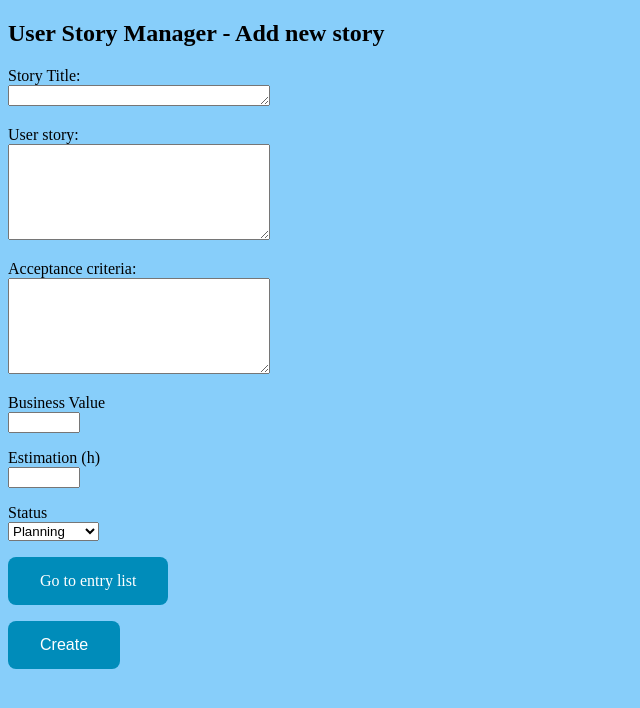
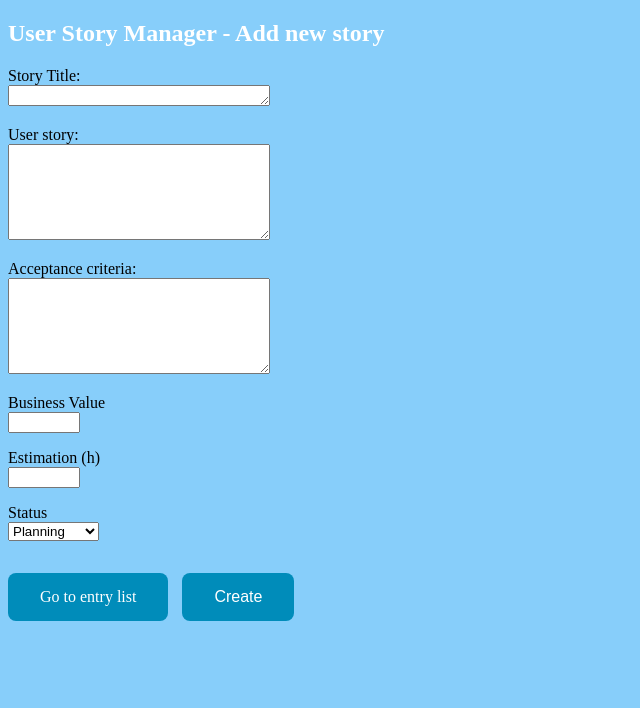
Before and after one commit to peterosz/super-sprinter-3000-peterosz, a Flask app: page /story in a window 1280 px wide. Shown: the top 708 px of the page, without its empty margins (0-640 px from the left). Run offline with Flask 2, Linux system fonts and the light colour scheme.

Commit message:
style works

```diff
--- a/database.csv
+++ b/database.csv
@@ -1,3 +1,3 @@
-1;Peti sztorija;sok sok butaság;nincs ilyen;100;19.5;In Progress
 3;Dark endless;the bane of the earth is mankind itself;none;200;2;Done
-2;Star Wars;tyúú tyúú tyúú bzzz krrrk tyúú;all welcome;1500;40;TODO
+2;Star Wars;tyúú tyúú tyúú bzzz krrrk tyúú;all welcome!;1500;40;TODO
+1;Peti sztorija;sok sok butaság;nincs ilyen;100;30.5;In Progress
--- a/static/style.css
+++ b/static/style.css
@@ -1,15 +1,3 @@
-#button {
-    background-color: #008CBA ;
-    border: none;
-    color: white;
-    padding: 15px 32px;
-    text-align: center;
-    text-decoration: none;
-    display: inline-block;
-    font-size: 16px;
-    border-radius: 8px;
-}
-
 body {
     background-color: lightskyblue;
 }
@@ -31,3 +19,20 @@ th {
     background-color: #008CBA;
     color: white;
 }
+h2 {
+    text-align: middle;
+    color: white;
+}
+#button {
+    background-color: #008CBA ;
+    border: none;
+    color: white;
+    padding: 15px 32px;
+    text-align: center;
+    text-decoration: none;
+    display: inline-block;
+    font-size: 16px;
+    border-radius: 8px;
+}
+#bottom_button1 {display:inline-block;margin-right:10px;}
+#bottom_button2 {display:inline-block;}
--- a/templates/form.html
+++ b/templates/form.html
@@ -3,7 +3,7 @@
     {% if not story_id %}
     <head>
         <title>Super Sprinter 3000 - Add new Story</title>
-        <link rel="stylesheet" type='text/css' href="static/style.css" title="SSprint">
+        <link rel="stylesheet" type='text/css' href="/static/style.css" title="SSprint">
     </head>
     <body>
         <form action="/story" method="POST">
@@ -26,15 +26,18 @@
             <option>Review</option>
             <option>Done</option>
         </select></p>
-
+        <div name="bottom_button1" id="bottom_button1">
         <a href="/list" class="button" id="button">Go to entry list</a>
+        </div>
+        <div name="bottom_button2" id="bottom_button2">
         <p><button type="submit" value="Create" name="create" class="button" id="button">Create</button></p>
+        </div>
     </form>
     </body>
     {% else %}
     <head>
         <title>Super Sprinter 3000 - Edit Story</title>
-        <link rel="stylesheet" type='text/css' href="static/style.css" title="SSprint">
+        <link rel="stylesheet" type='text/css' href="/static/style.css" title="SSprint">
     </head>
     <body>
         <form action="/update" method="POST">
@@ -59,9 +62,12 @@
             <option>Done</option>
         </select></p>
 
-
+        <div name="bottom_button1" id="bottom_button1">
         <a href="/list" class="button" id="button">Go to entry list</a>
+        </div>
+        <div name="bottom_button2" id="bottom_button2">
         <p><button type="submit" value="{{ update_list[0] }}" name="update" class="button" id="button">Update</button></p>
+        </div>
     </form>
     </body>
     {% endif %}
```
